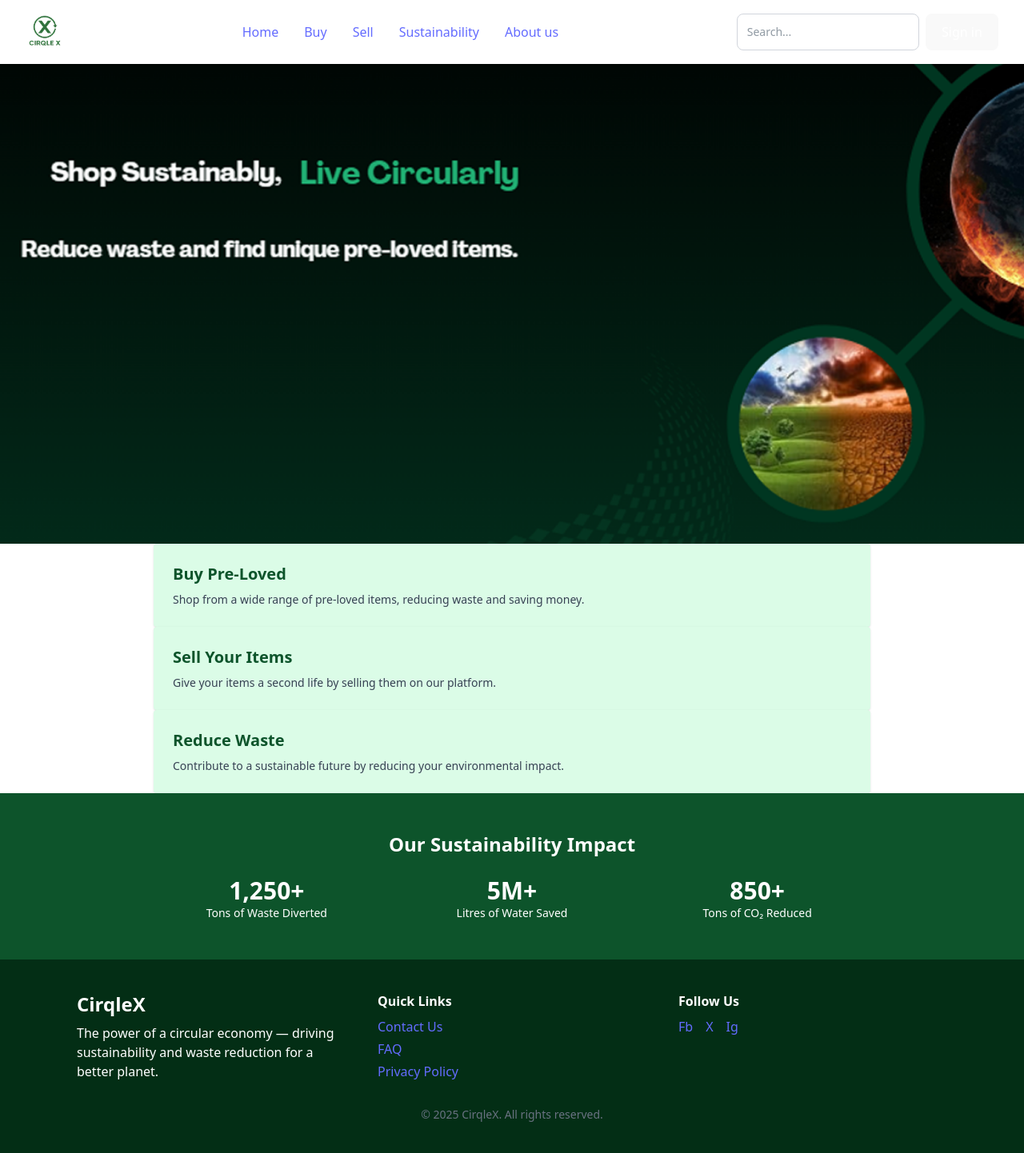
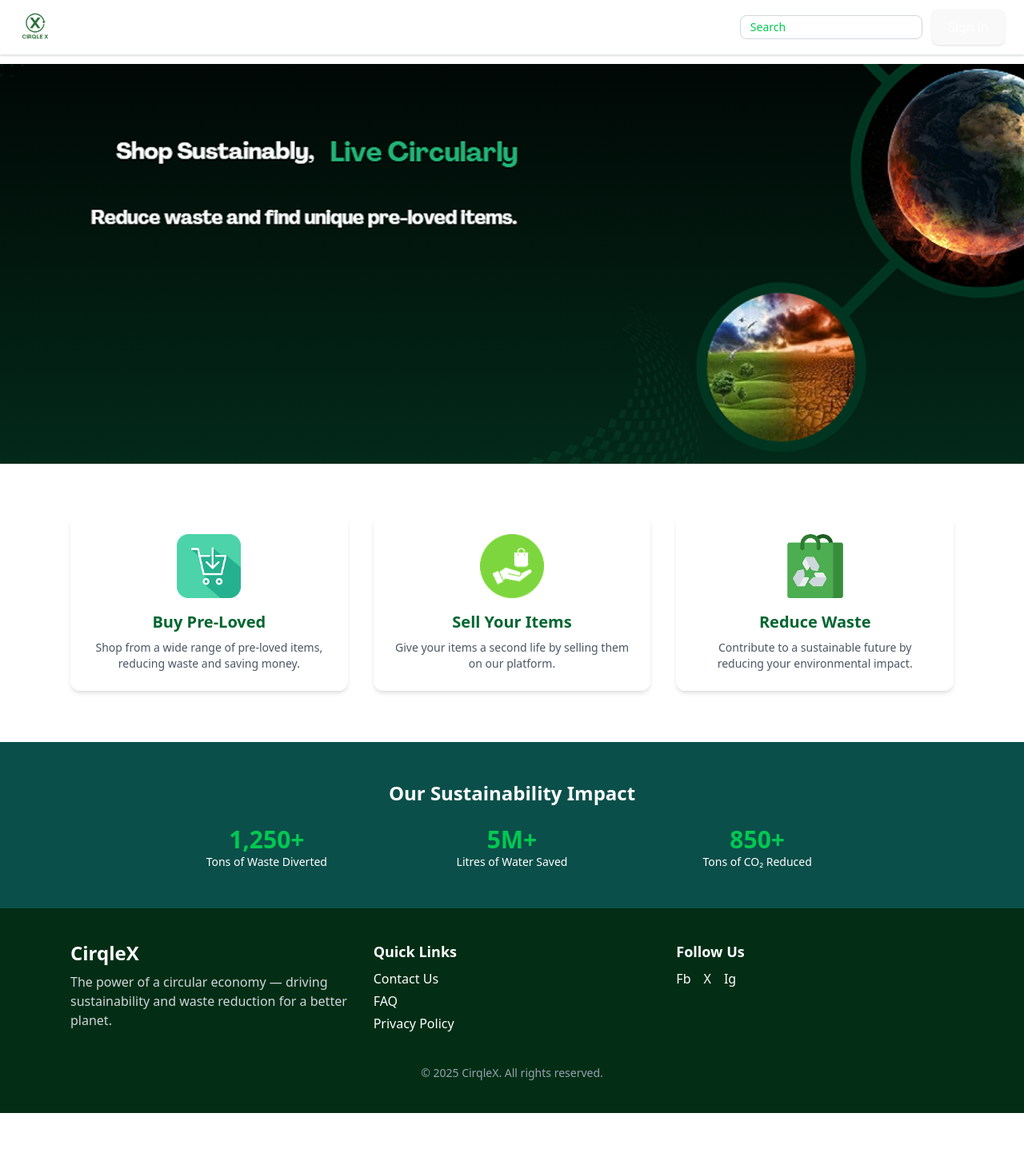
Before and after one commit to tronzee-star/cirqlex-group11project, a React (Vite) app in the folder client/: page / in a window 1280 px wide. Shown: the whole page at 80% size. After the commit the page ends 1392 px from the top, so only its background shows below. Built offline with nearby package versions, Linux system fonts and the light colour scheme.

Commit message:
made changes to the homepage

```diff
--- a/client/src/App.jsx
+++ b/client/src/App.jsx
@@ -4,6 +4,9 @@
 import Home from './pages/Home';
 import BuyerDashboard from './pages/buyerDashboard';
 import Shop from './pages/shop';
+import SignIn from "./pages/auth/SignIn";
+import SignUp from "./pages/auth/SignUp";
+
 
 function App() {
   return (
@@ -15,6 +18,9 @@
           <Route path="/" element={<Home />} />
           <Route path="/buyer-dashboard" element={<BuyerDashboard />} />
           <Route path="/shop" element={<Shop />} />
+          <Route path="/signin" element={<SignIn />} />
+<Route path="/signup" element={<SignUp />} />
+
         </Routes>
       </div>
       <Footer />
--- a/client/src/components/shared/Footer.jsx
+++ b/client/src/components/shared/Footer.jsx
@@ -1,38 +1,45 @@
 export default function Footer() {
   return (
     <footer className="bg-green-950 text-white py-10">
-
-      <div className="max-w-6xl mx-auto grid md:grid-cols-3 gap-10 px-8">
+      <div className="max-w-6xl mx-auto grid md:grid-cols-3 gap-8 px-6">
+        {/* Left Section */}
         <div>
-          <h3 className="text-white text-2xl font-bold mb-2">CirqleX</h3>
-          <p>
-            The power of a circular economy — driving sustainability and waste
-            reduction for a better planet.
+          <h2 className="text-2xl font-bold mb-2">CirqleX</h2>
+          <p className="text-gray-300">
+            The power of a circular economy — driving sustainability and waste reduction for a better planet.
           </p>
         </div>
 
+        {/* Middle Section */}
         <div>
-          <h4 className="text-white font-semibold mb-2">Quick Links</h4>
+          <h3 className="text-lg font-semibold mb-2">Quick Links</h3>
           <ul className="space-y-1">
-            <li><a href="#" className="hover:text-green-400">Contact Us</a></li>
-            <li><a href="#" className="hover:text-green-400">FAQ</a></li>
-            <li><a href="#" className="hover:text-green-400">Privacy Policy</a></li>
+            <li>
+              <a href="#" className="text-white hover:text-green-400 transition">Contact Us</a>
+            </li>
+            <li>
+              <a href="#" className="text-white hover:text-green-400 transition">FAQ</a>
+            </li>
+            <li>
+              <a href="#" className="text-white hover:text-green-400 transition">Privacy Policy</a>
+            </li>
           </ul>
         </div>
 
+        {/* Right Section */}
         <div>
-          <h4 className="text-white font-semibold mb-2">Follow Us</h4>
+          <h3 className="text-lg font-semibold mb-2">Follow Us</h3>
           <div className="flex space-x-4">
-            <a href="#" className="hover:text-green-400">Fb</a>
-            <a href="#" className="hover:text-green-400">X</a>
-            <a href="#" className="hover:text-green-400">Ig</a>
+            <a href="#" className="text-white hover:text-green-400 transition">Fb</a>
+            <a href="#" className="text-white hover:text-green-400 transition">X</a>
+            <a href="#" className="text-white hover:text-green-400 transition">Ig</a>
           </div>
         </div>
       </div>
 
-      <p className="text-center text-gray-500 mt-8 text-sm">
+      <div className="mt-10 text-center text-gray-400 text-sm">
         © 2025 CirqleX. All rights reserved.
-      </p>
+      </div>
     </footer>
   );
 }
--- a/client/src/components/shared/Hero.jsx
+++ b/client/src/components/shared/Hero.jsx
@@ -2,7 +2,7 @@
   return (
     <section
       id="home"
-      className="pt-32 pb-24 text-white bg-gradient-to-r from-white-950 to-white-700 relative overflow-hidden"
+      className="pt-32 pb-24 text-white bg-gradient-to-r from-white-800 to-white-700 relative overflow-hidden"
     >
       <div className="max-w-10xl mx-auto text-center px--600">
          <img
--- a/client/src/components/shared/Navbar.jsx
+++ b/client/src/components/shared/Navbar.jsx
@@ -1,31 +1,39 @@
+import Logo from "../../assets/phase5-logo1.png";
+
 export default function Navbar() {
   return (
-    <nav className="flex justify-between items-center py-4 px-8 bg-white shadow fixed w-full top-0 z-50">
+    <nav className="fixed top-0 left-0 w-full bg-white border-b border-gray-200 shadow-sm z-50 text-black mix-blend-normal">
+      <div className="max-w-7xl mx-auto flex items-center justify-between py-3 px-6">
+
+        {/* Logo */}
         <div className="flex items-center space-x-2">
           <img
-    src="./src/assets/phase5-logo1.png"
-
-    className="w-12 h-12 object-contain"
+            src={Logo}
+            alt="Cirqle X Logo"
+            className="w-10 h-10 object-contain"
           />
-  {/*<span className="text-2xl font-bold text-green-700">CIRQLE X</span>*/}
         </div>
 
-      <ul className="hidden md:flex space-x-8 text-gray-800 font-medium">
-        <li><a href="#home" className="hover:text-green-600">Home</a></li>
-        <li><a href="#buy" className="hover:text-green-600">Buy</a></li>
-        <li><a href="#sell" className="hover:text-green-600">Sell</a></li>
-        <li><a href="#sustainability" className="hover:text-green-600">Sustainability</a></li>
-        <li><a href="#about" className="hover:text-green-600">About us</a></li>
+        {/* Navigation Links */}
+        <ul className="flex items-center space-x-8 text-sm font-medium text-black">
+          <li><a href="#home" className="hover:text-green-700 transition">Home</a></li>
+          <li><a href="#buy" className="hover:text-green-700 transition">Buy</a></li>
+          <li><a href="#sell" className="hover:text-green-700 transition">Sell</a></li>
+          <li><a href="#sustainability" className="hover:text-green-700 transition">Sustainability</a></li>
+          <li><a href="#about" className="hover:text-green-700 transition">About us</a></li>
         </ul>
-      <div className="flex space-x-2">
+
+        {/* Search + Sign in */}
+        <div className="flex items-center space-x-3">
           <input
             type="text"
-          placeholder="Search..."
-          className="border border-gray-300 rounded-lg px-3 py-1 text-sm focus:outline-none focus:ring focus:ring-green-200"
+            placeholder="Search"
+            className="border border-gray-300 rounded-lg px-3 py-1 text-sm focus:outline-none focus:ring-2 focus:ring-green-200 text-green placeholder-green-500"
           />
-        <button className="bg-green-700 text-white px-4 py-1 rounded-lg hover:bg-green-800">
+          <button className="bg-green-500 hover:bg-green-300 text-white text-sm font-medium px-4 py-1.5 rounded-lg shadow-sm transition">
             Sign in
           </button>
+        </div>
       </div>
     </nav>
   );
--- a/client/src/index.css
+++ b/client/src/index.css
@@ -6,9 +6,12 @@
   line-height: 1.5;
   font-weight: 400;
 
+  :root {
   color-scheme: light dark;
-  color: rgba(255, 255, 255, 0.87);
-  background-color: #242424;
+  color: #000000;
+  background-color: #ffffff;
+}
+
 
   font-synthesis: none;
   text-rendering: optimizeLegibility;
@@ -18,11 +21,11 @@
 
 a {
   font-weight: 500;
-  color: #646cff;
+  color: #ffffff;
   text-decoration: inherit;
 }
 a:hover {
-  color: #535bf2;
+  color: #242424;
 }
 
 body {
@@ -67,4 +70,3 @@
     background-color: #f9f9f9;
   }
 }
-@import "tailwindcss";
--- a/client/src/pages/Home.jsx
+++ b/client/src/pages/Home.jsx
@@ -1,53 +1,78 @@
-// src/pages/Home.jsx
+import HeroImage from "../assets/heros.png";
+import CartImage from "../assets/cart.png";
+import ShoppingImage from "../assets/shopping.png";
+import PaperbagImage from "../assets/paperbag.png";
+
 export default function Home() {
   return (
     <div>
-      {/* Hero Section */}
-      <section className="relative w-full h-[600px] overflow-hidden">
+      {/* Hero */}
+      <section className="relative w-full h-[400px] md:h-[500px] overflow-hidden">
         <img
-          src="./src/assets/heros.png"
-          alt="CirqleX Hero"
-        className="absolute inset-0 w-full h-full object-cover"
+          src={HeroImage}
+          alt="Hero Background"
+          className="absolute inset-0 w-full h-full object-cover object-center"
         />
+        <div className="absolute inset-0 bg-green bg-opacity-40 flex items-center justify-center">
+
+        </div>
       </section>
 
-      {/* Features */}
-      <section className="flex-row justify-center gap-6 max-w-4xl mx-auto">
+      {/* Features Section */}
+      <section className="py-16 bg-white">
+        <div className="max-w-6xl mx-auto px-6">
+          <div className="flex flex-col md:flex-row justify-between items-center gap-8 text-center">
             {[
               {
-            title: 'Buy Pre-Loved',
-            desc: 'Shop from a wide range of pre-loved items, reducing waste and saving money.',
+                img: CartImage,
+                title: "Buy Pre-Loved",
+                desc: "Shop from a wide range of pre-loved items, reducing waste and saving money.",
               },
               {
-            title: 'Sell Your Items',
-            desc: 'Give your items a second life by selling them on our platform.',
+                img: ShoppingImage,
+                title: "Sell Your Items",
+                desc: "Give your items a second life by selling them on our platform.",
               },
               {
-            title: 'Reduce Waste',
-            desc: 'Contribute to a sustainable future by reducing your environmental impact.',
+                img: PaperbagImage,
+                title: "Reduce Waste",
+                desc: "Contribute to a sustainable future by reducing your environmental impact.",
               },
             ].map((item) => (
-          <div key={item.title} className="bg-green-100 p-6 rounded shadow">
-            <h3 className="text-xl font-semibold text-green-900 mb-2">{item.title}</h3>
-            <p className="text-sm text-gray-700">{item.desc}</p>
+              <div
+                key={item.title}
+                className="flex flex-col items-center bg-black-50 p-6 rounded-xl shadow-md hover:shadow-lg transition w-full md:w-1/3"
+              >
+                <img
+                  src={item.img}
+                  alt={item.title}
+                  className="w-20 h-20 object-contain mb-4"
+                />
+                <h3 className="text-xl font-semibold text-green-800 mb-2">
+                  {item.title}
+                </h3>
+                <p className="text-gray-600 text-sm">{item.desc}</p>
               </div>
             ))}
+          </div>
+        </div>
       </section>
 
       {/* Sustainability Impact */}
-      <section className="bg-green-900 text-white py-12 px-6 text-center">
+      <section className="bg-teal-900 text-white py-12 px-6 text-center">
         <h2 className="text-2xl font-bold mb-6">Our Sustainability Impact</h2>
         <div className="grid md:grid-cols-3 gap-6 max-w-4xl mx-auto">
           <div>
-            <p className="text-3xl font-bold">1,250+</p>
+            <p className="text-3xl text-green-500 font-bold">1,250+</p>
+
             <p className="text-sm">Tons of Waste Diverted</p>
           </div>
           <div>
-            <p className="text-3xl font-bold">5M+</p>
+            <p className="text-3xl text-green-500 font-bold">5M+</p>
             <p className="text-sm">Litres of Water Saved</p>
           </div>
           <div>
-            <p className="text-3xl font-bold">850+</p>
+            <p className="text-3xl text-green-500 font-bold">850+</p>
             <p className="text-sm">Tons of CO₂ Reduced</p>
           </div>
         </div>
--- a/client/src/pages/auth/SignIn.jsx
+++ b/client/src/pages/auth/SignIn.jsx
@@ -1,12 +1,12 @@
 // src/pages/auth/SignIn.jsx
-import logo from '../../assets/phase5-logo1.png'; // Adjust path and filename if needed
+import logo from '../../assets/phase5-logo1.png';
 
 export default function SignIn() {
   return (
     <div className="min-h-screen bg-teal-600 text-white flex flex-col">
       {/* Top Navigation */}
       <header className="flex justify-between items-center px-6 py-4">
-        <img src={logo} alt="CirqleX Logo" className="h-10 w-auto" />
+
         <nav className="space-x-6 flex items-center">
           <a href="/" className="hover:underline">Home</a>
           <a href="/about" className="hover:underline">About Us</a>
```
Also changed, not shown: client/src/components/shared/Features.jsx (+4 -3 lines). Lines whose indentation alone changed are shown as unchanged.
